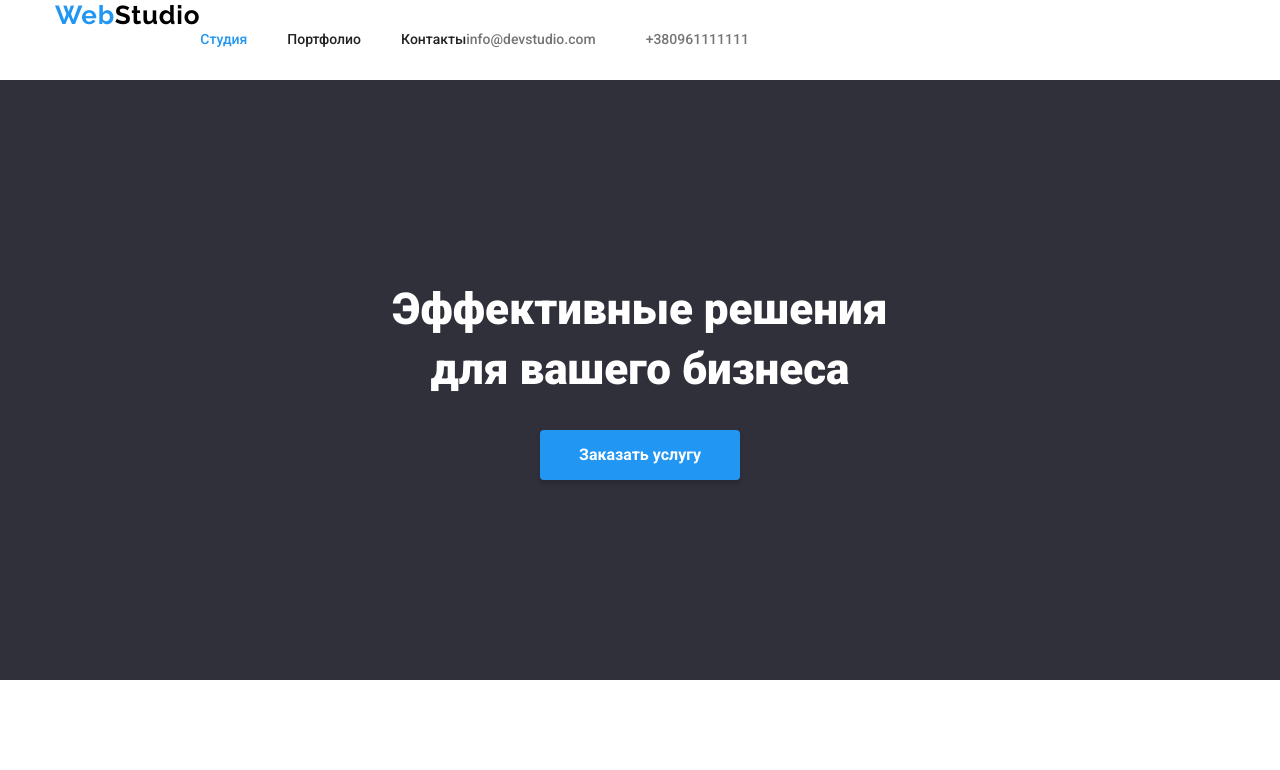
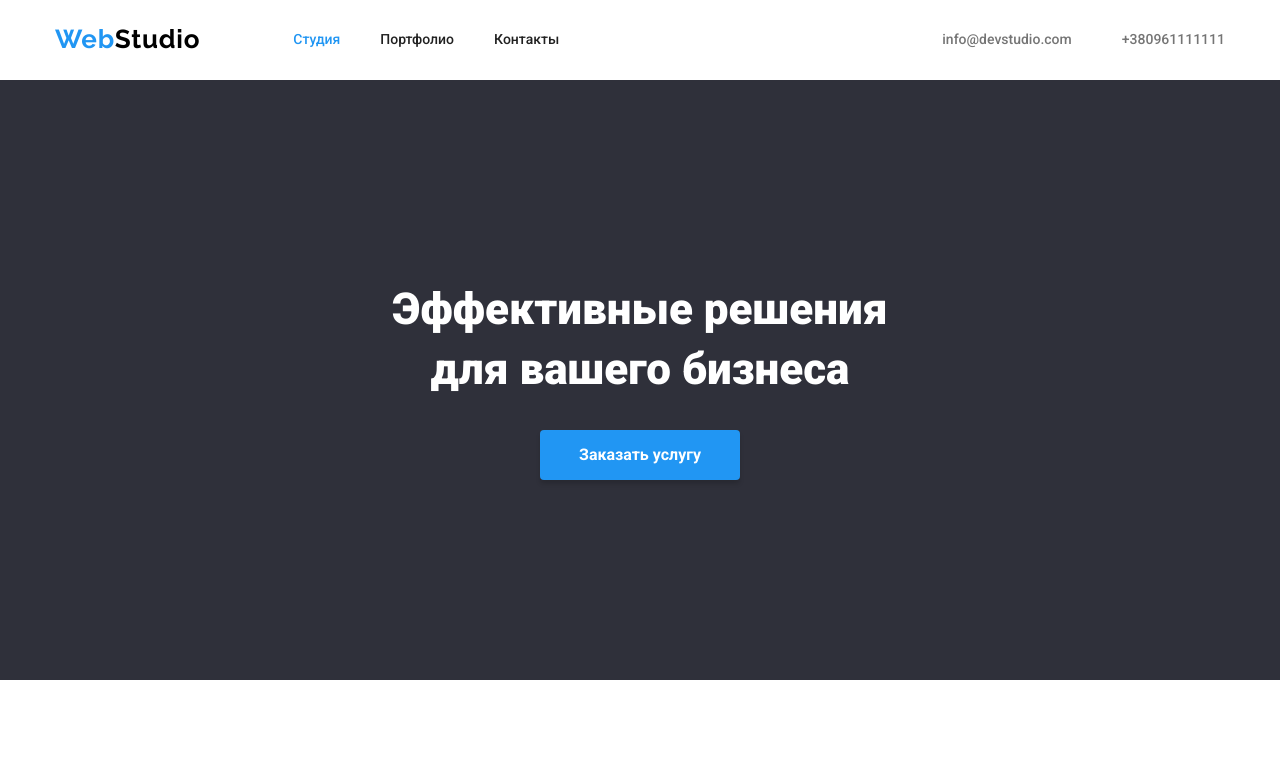
Before and after one commit to ArboreaStan/goit-markup-hw-03, a plain HTML site: page index.html in a window 1280 px wide. Shown: the top 770 px of the page. Drawn offline with nearby package versions, Linux system fonts and the light colour scheme.

Commit message:
Доработка хедера

```diff
--- a/css/styles.css
+++ b/css/styles.css
@@ -88,7 +88,6 @@ a {
 
 .header-box {
   display: flex;
-  align-items: center;
 }
 
 .header-title {
@@ -101,6 +100,7 @@ a {
 
 .site-nav {
   display: flex;
+  margin-left: 93px;
 }
 
 .site-nav-item:not(:last-child) {
@@ -117,6 +117,8 @@ a {
   line-height: 1.19;
   color: var(--accent-color);
   letter-spacing: 0.03em;
+  padding-top: 24px;
+  padding-bottom: 25px;
 }
 
 .logo-tittle {
@@ -145,6 +147,7 @@ a {
 
 .auth-nav {
   display: flex;
+  margin-left: auto;
 }
 
 .auth-nav-item:not(:first-child) {
```
